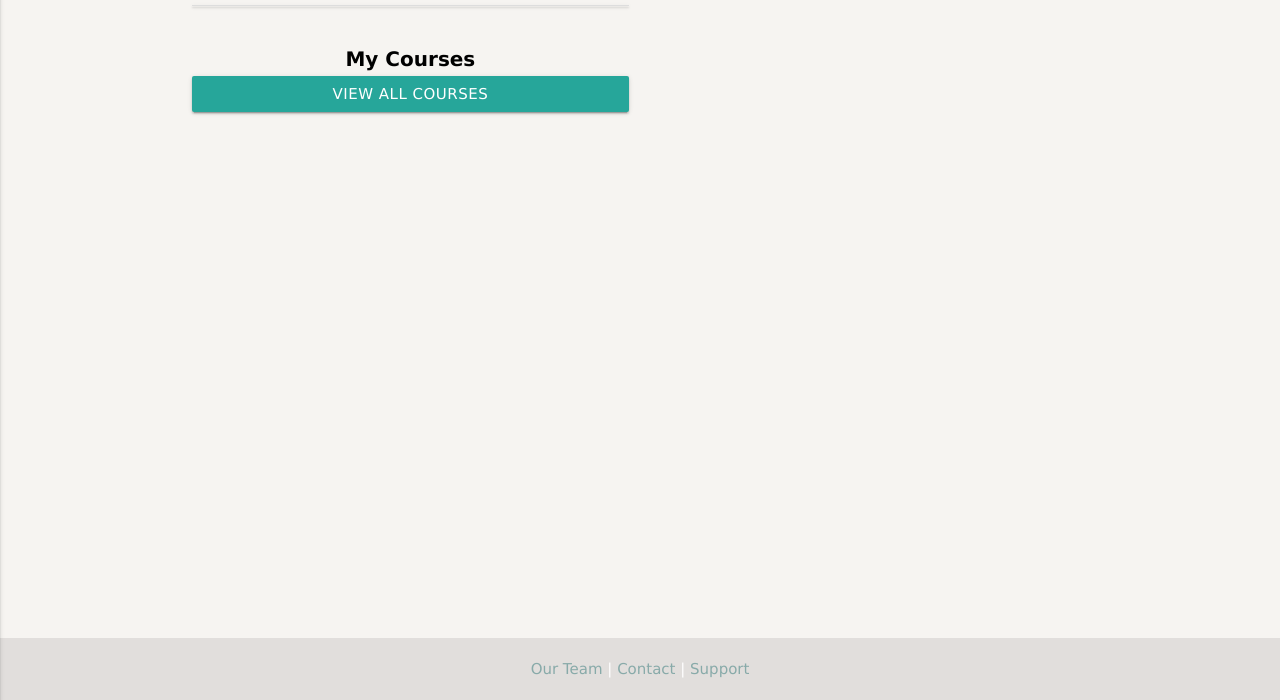
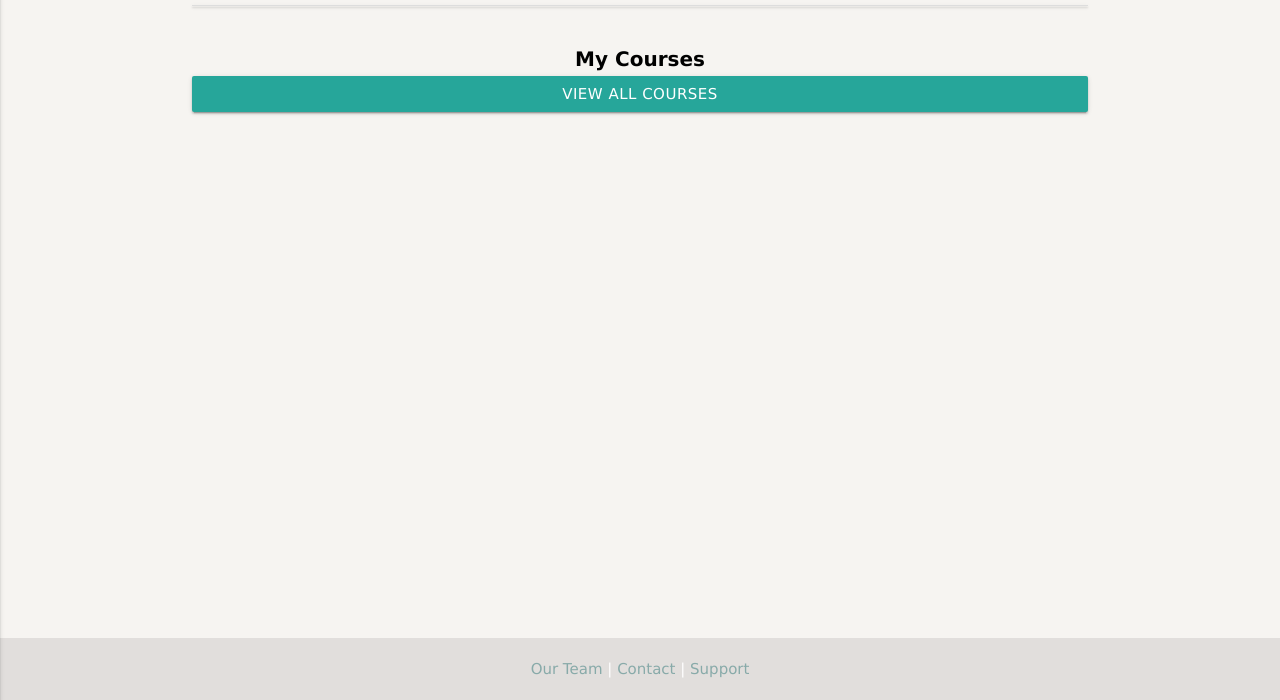
Before and after one commit to Nandhiny-Duraikannu/SRID-Online-Mentorship, a plain HTML site: page html/dashboard.html in a window 1280 px wide. Shown: the part 100-800 px from the top of the page. Drawn offline with nearby package versions, Linux system fonts and the light colour scheme.

Commit message:
fix m6 bug

```diff
--- a/html/dashboard.html
+++ b/html/dashboard.html
@@ -56,7 +56,7 @@
   <main>
     <div class="container">
       <div class="row">
-        <div class="col s12 m6">
+        <div class="col s12">
           <h2 class="center" id="upcomingEvent">Upcoming Events</h2>
 
           <ul class="collapsible" data-collapsible="accordion">
@@ -66,7 +66,6 @@
           <br>
           <h2 class="center">My Courses</h2>
           <div class="center" id="courseList">
-
           </div>
           <a href="course-registration.html" class="waves-effect waves-light btn col s12">View All Courses</a>
         </div>
```
